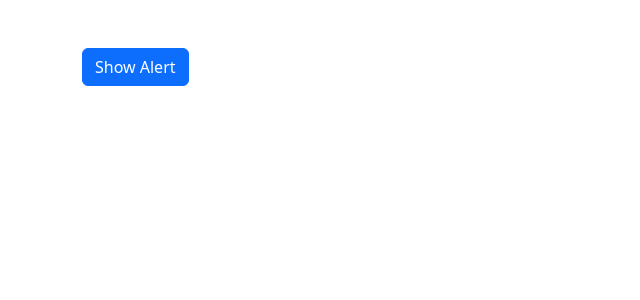
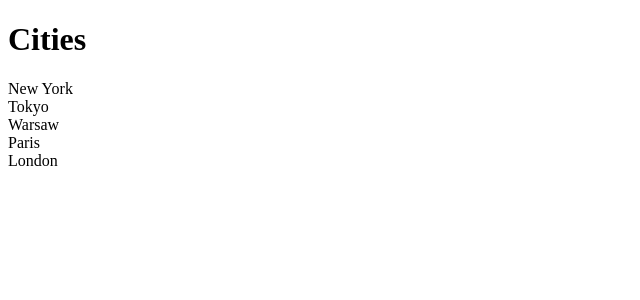
Before and after one commit to TomaszKlekner/gameHub, a React (Vite) app: page / in a window 1280 px wide. Shown: the top 300 px of the page, without its empty margins (0-640 px from the left). Built offline with nearby package versions, Linux system fonts and the light colour scheme.

Commit message:
Style using pure css

```diff
--- a/src/App.tsx
+++ b/src/App.tsx
@@ -1,19 +1,19 @@
-import { useState } from 'react';
-import Alert from './components/Alert';
-import Button from './components/Button';
+import ListGroup from './components/ListGroup';
 
 function App() {
-  const [isVisible, setIsVisible] = useState(false);
+  let items = ['New York', 'Tokyo', 'Warsaw', 'Paris', 'London'];
+
+  const handleSelectItem = (item: string) => {
+    console.log(item);
+  };
 
   return (
     <div className='container my-5'>
-      {isVisible && (
-        <Alert onClose={() => setIsVisible(false)}>
-          <strong>Holy guacamole!</strong> You should check in on some of those
-        </Alert>
-      )}
-
-      <Button onClick={() => setIsVisible(true)}>Show Alert</Button>
+      <ListGroup
+        items={items}
+        heading='Cities'
+        onSelecItem={handleSelectItem}
+      />
     </div>
   );
 }
--- a/src/components/ListGroup.tsx
+++ b/src/components/ListGroup/ListGroup.tsx
@@ -1,4 +1,5 @@
 import { useState } from 'react';
+import './listGroup.css';
 
 interface Props {
   items: string[];
--- /dev/null
+++ b/src/components/ListGroup/index.ts
@@ -0,0 +1,3 @@
+import ListGroup from './ListGroup';
+
+export default ListGroup;
--- /dev/null
+++ b/src/components/ListGroup/listGroup.css
@@ -0,0 +1,4 @@
+.list-group {
+  list-style: none;
+  padding: 0;
+}
--- a/src/index.scss
+++ b/src/index.scss
@@ -1,5 +1,5 @@
-@import url('../node_modules/bootstrap/scss/bootstrap.scss');
+// @import url('../node_modules/bootstrap/scss/bootstrap.scss');
 
-.list-group-item {
-  cursor: pointer;
-}
+// .list-group-item {
+//   cursor: pointer;
+// }
```
